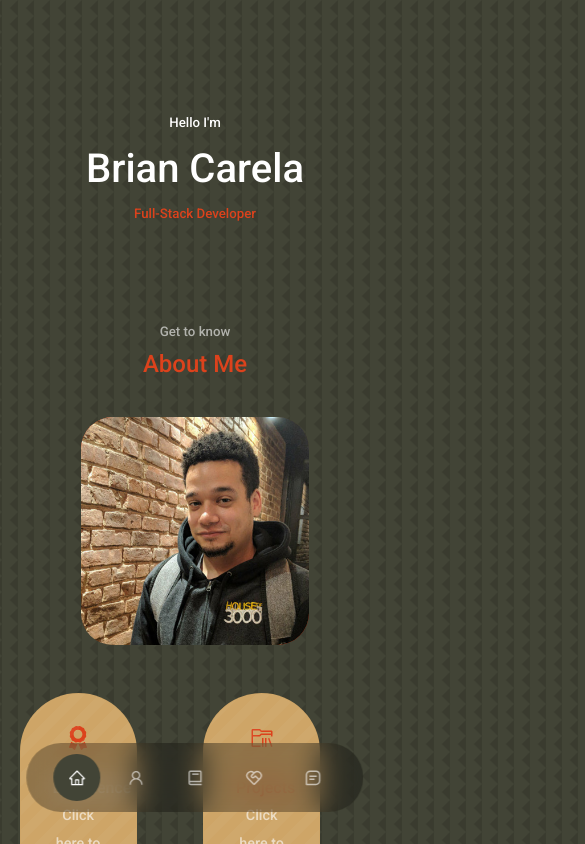
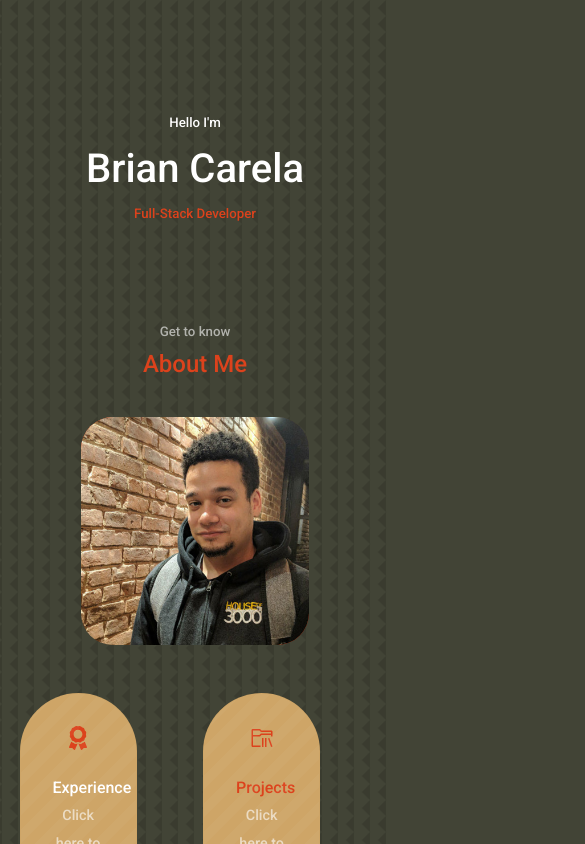
Before and after one commit to BrianCarela/Portfolio, a React (Create React App) app: page / in a window 390 px wide. Shown: the top 844 px of the page, 585 px wide, since content can reach past the window. Built offline with nearby package versions, Linux system fonts and the light colour scheme.

Commit message:
Update index.css

```diff
--- a/src/index.css
+++ b/src/index.css
@@ -126,12 +126,20 @@ img {
 }
 
 @media screen and (max-width: 600px){
+  nav {
+    display: none;
+  }
   .container {
     width: var(--container-width-sm);
   }
 
   section > h2 {
     margin-bottom: 2rem;
+  }
+  html, body {
+    overflow-x: hidden; /* Prevent horizontal scrolling on all devices */
+    width: 100vw; /* Prevents horizontal scrolling caused by wider elements */
+    position: relative; /* Ensure proper positioning for the pseudo-element */
   }
 }
 
```
